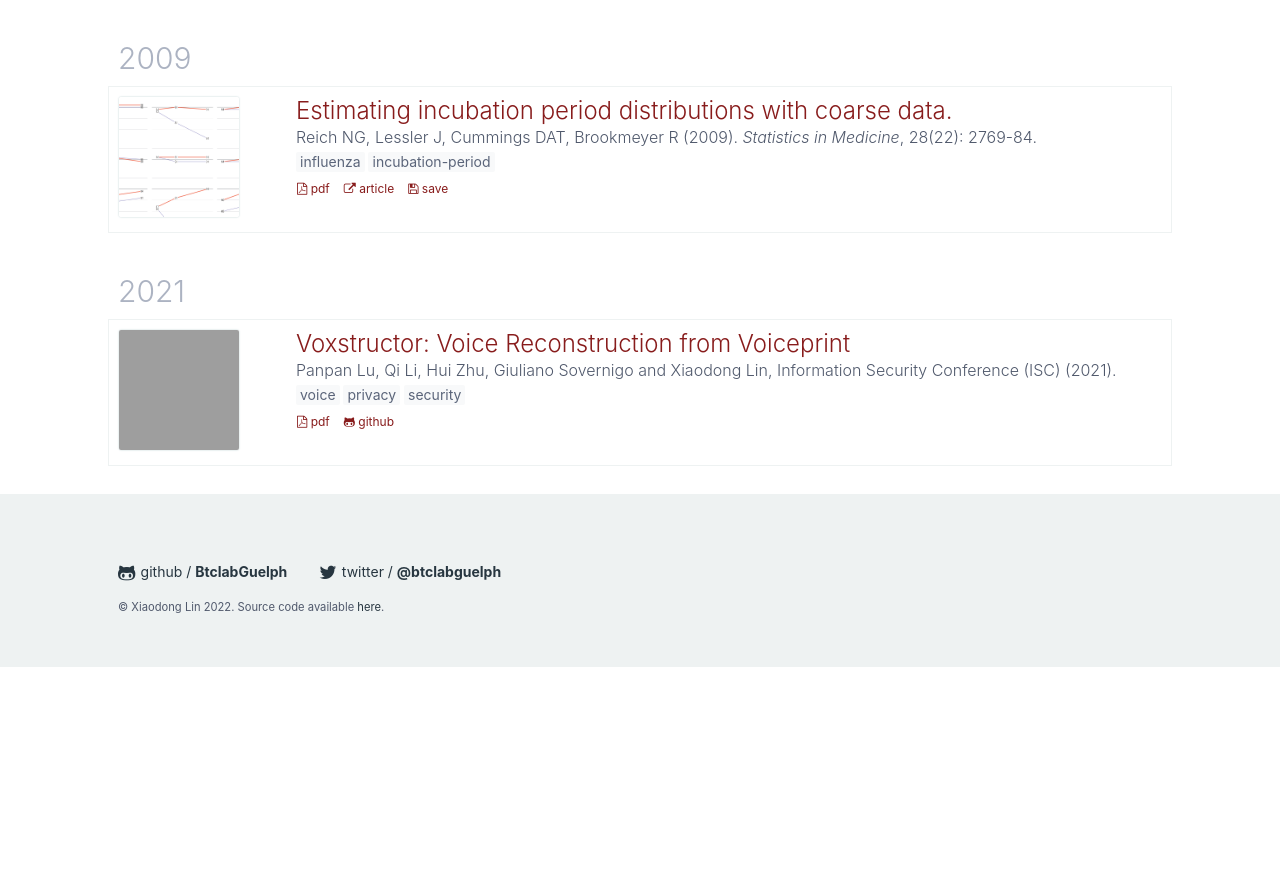
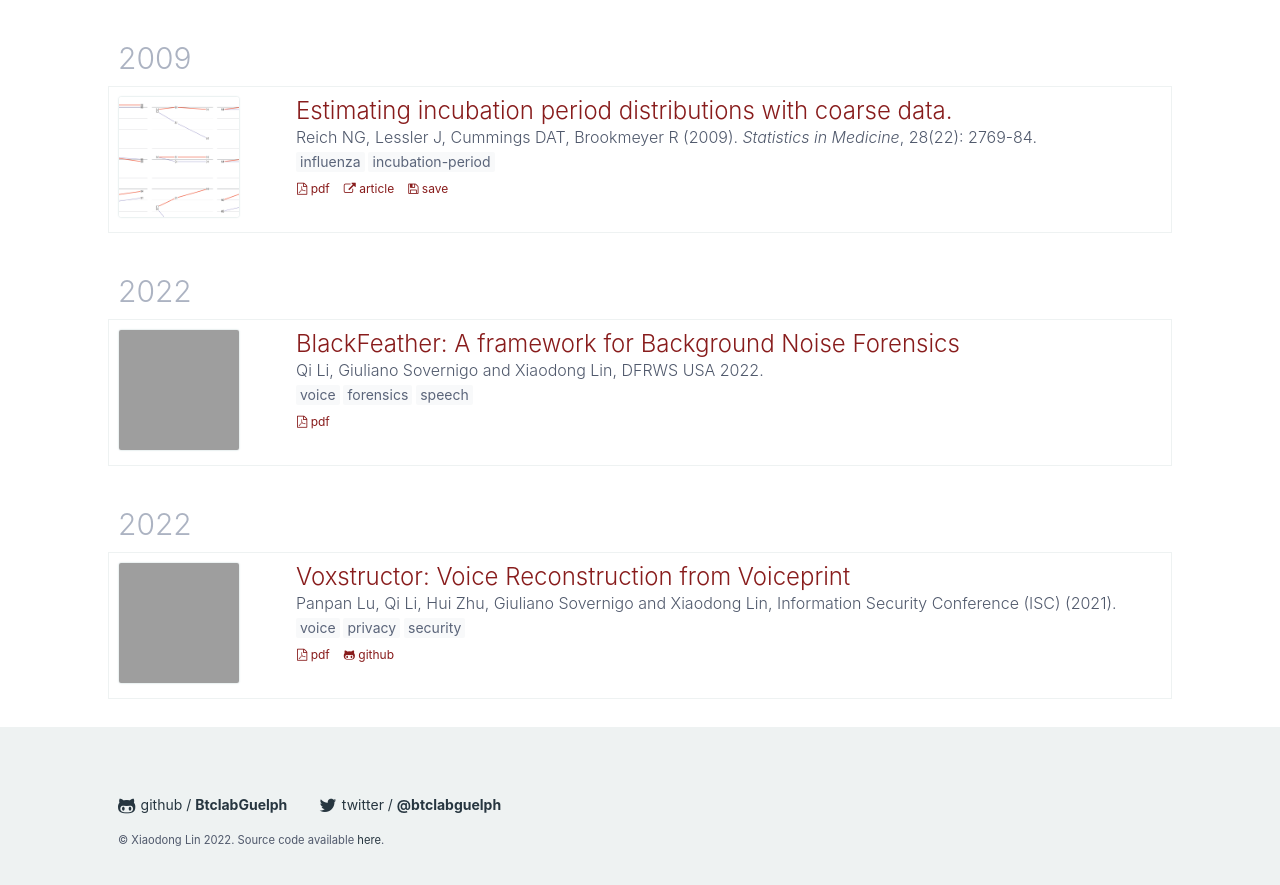
Before and after one commit to IgnisLi/IgnisLi.github.io, a Jekyll site: the page built from publications.html, in a window 1280 px wide and 900 px high, scrolled down 9118 px. Shown: the top 885 px of the window. Built offline with Jekyll 4.4.1, drawn with Linux system fonts in a browser that asks for light colours; nearby versions of some CDN libraries; comment, search, counter and statistics services are not loaded; before the commit the page ends 9785 px from its top, so only the background shows below that; grey boxes are pictures that could not be loaded.

Commit message:
update blackfeather information

```diff
--- a/publications.html
+++ b/publications.html
@@ -111,9 +111,56 @@ layout: default
 {% endfor %}
 
 <div class="pub-list columns">
+      <div class="column col-12">
+        <h3 class="pub-year">2022</h3>
+      </div>
+
+      <div class="column pub-item col-12" id="modeling-future">
+        <div class="card-publication columns">
+          <div class="card-image column col-2 col-sm-12">
+            <a href="#pub=modeling-future">
+              <img class="rounded pub-image" src="images/publications/backgroundnoise.jpg">
+            </a>
+          </div>
+          <div class="column col-10 col-sm-12">
+            <div class="card-header">
+              <h4 class="card-title">
+                <a href="#pub=modeling-future" class="pub-title">BlackFeather: A framework for Background Noise Forensics</a>
+              </h4>
+              <h6 class="card-subtitle">
+                Qi Li, Giuliano Sovernigo and Xiaodong Lin, DFRWS USA 2022.
+              </h6>
+            </div>
+            <div class="card-footer">
+
+                <div class="pub-keywords">
+
+                    <span class="label pub-keyword">voice</span>
+
+                    <span class="label pub-keyword">forensics</span>
+
+                    <span class="label pub-keyword">speech</span>
+
+                </div>
+
+              <div class="pub-btns">
+
+                  <a class="btn btn-link btn-sm pub-btn tooltip" data-tooltip="Get pdf" href="https://dfrws.org/conferences/dfrws-usa-2022/">
+                    <i class="fa fa-file-pdf-o"></i> pdf
+                  </a>
+
+              </div>
+              <div class="pub-abstract">
+                <h6>Abstract</h6>
+                  Historically, criminal investigations hinging on recorded audio data required manual application of forensic techniques to extract relevant information. These methods usually focus mainly on voices and speaker identification, but rarely focus on the wealth of forensic information available in the background noises present in the recording. Our paper introduces methods of automatically extracting, separating, and classifying background noises, allowing for the difficult, time-consuming process of audio analysis to be handled by software. Once the audio has been classified and examined by our proposed tools, the results can be used by investigators and forensic experts to aid in traditional investigative methods. Using environment information as an example, we propose a fully automated environment inference process based on background noise. Detailed experimental results show that our framework is effective and fast. Our proposed framework intends to provide a neat, automated, and accurate analysis of the information present in background audio, and to provide a new source of forensic information for investigators to leverage. In contrast to existing similar work, our scheme not only realistically considers mixed human voice speech, but also considers the case of multiple background noise mixes. To the best of our knowledge, this is the first forensic work that considers background noise in a complex environment.
+              </div>
+            </div>
+          </div>
+        </div>
+      </div>
 
       <div class="column col-12">
-        <h3 class="pub-year">2021</h3>
+        <h3 class="pub-year">2022</h3>
       </div>
 
 
```
